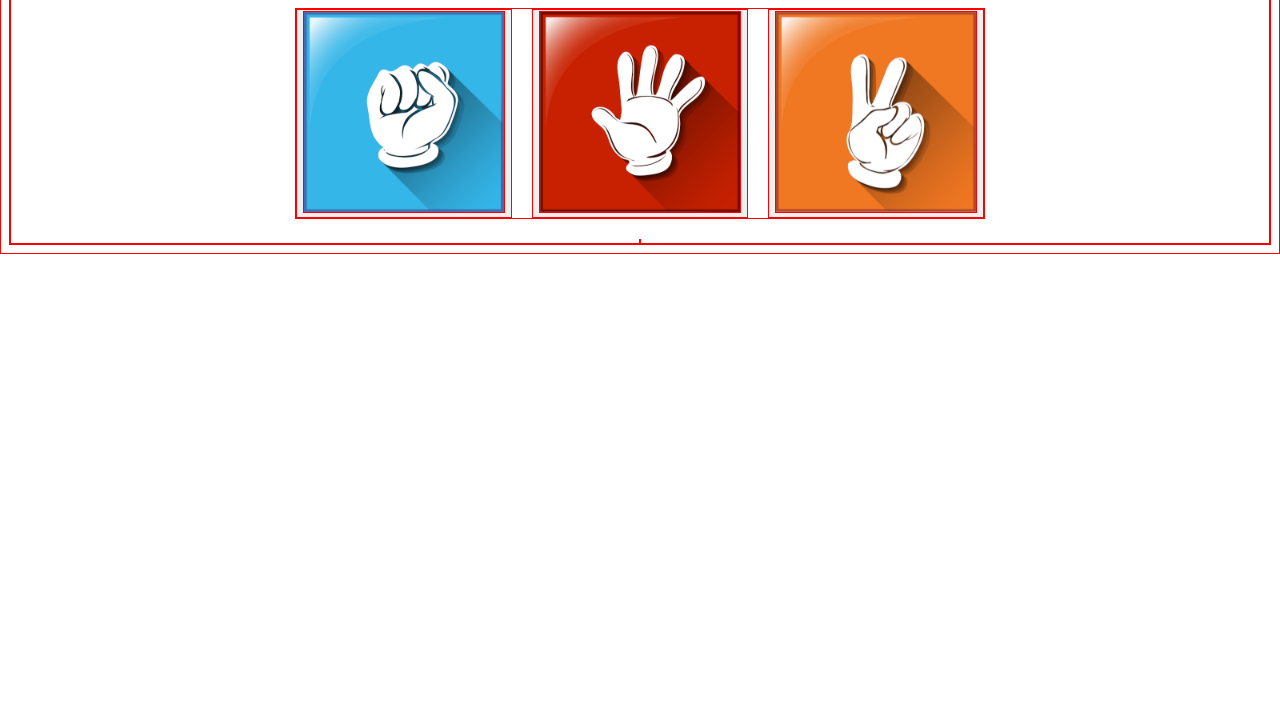
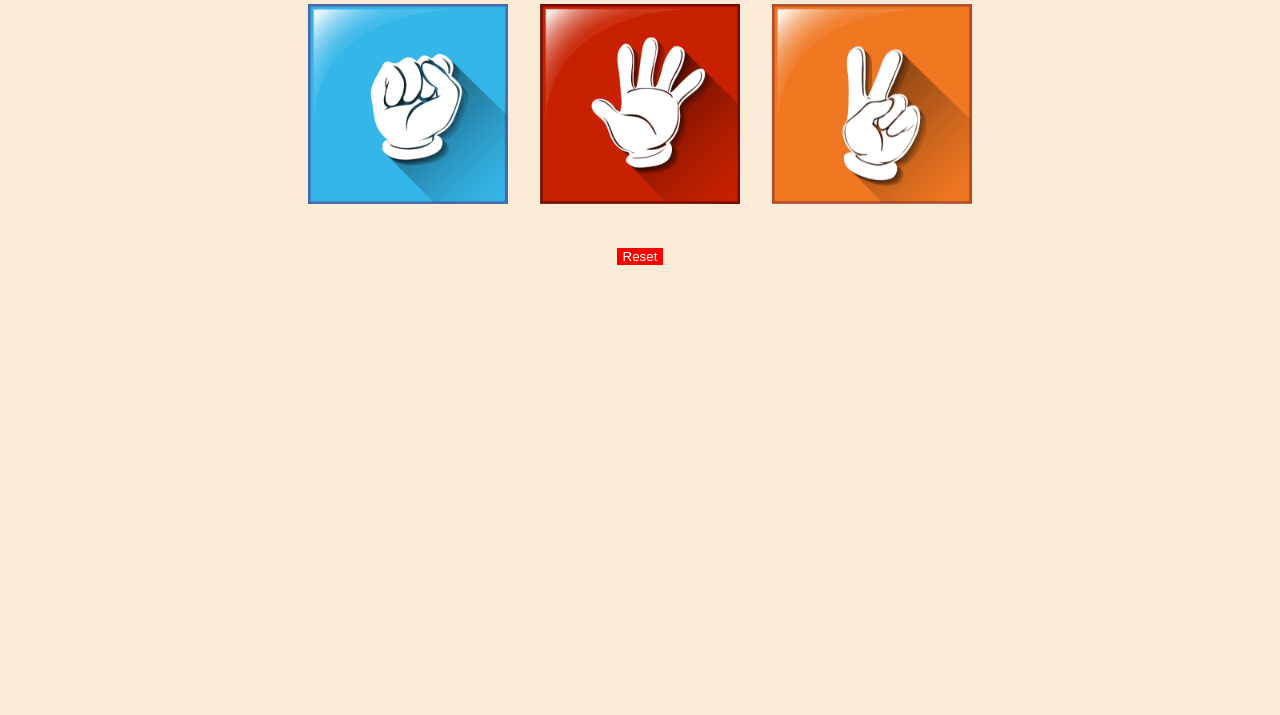
Before and after one commit to ShawnEdgell/rock-paper-scissors, a plain HTML site: page index.html in a window 1280 px wide. Shown: the part 85-800 px from the top of the page. Drawn offline with Linux system fonts and the light colour scheme.

Commit message:
added background colors, reset (refresh) button, text feedback should give consistant results

```diff
--- a/app.js
+++ b/app.js
@@ -34,13 +34,6 @@ function playRound(playerSelection, computerSelection) {
 
     scoreDiv.textContent = `Player: ${playerScore} - Computer: ${computerScore}`;
 
-    if (playerScore === 5) {
-        resultsDiv.textContent = "Congratulations! You win the game!";
-        resetGame();
-    } else if (computerScore === 5) {
-        resultsDiv.textContent = "Sorry, you lose the game.";
-        resetGame();
-    }
 }
 
 buttons.forEach(button => {
@@ -50,3 +43,9 @@ buttons.forEach(button => {
         playRound(playerSelection, computerSelection);
     });
 });
+
+const refreshButton = document.getElementById('refresh-button');
+
+refreshButton.addEventListener('click', () => {
+    location.reload(); // This reloads the page
+});
--- a/index.html
+++ b/index.html
@@ -12,13 +12,16 @@
     <h1>Rock, Paper, Scissors</h1>
 
     <div class="button-container">
-    <button id="rock"><img src="images/rock.png"></button>
-    <button id="paper"><img src="images/paper.png"></button>
-    <button id="scissors"><img src="images/scissors.png"></button>
+        <button id="rock" class="game-button"><img src="images/rock.png"></button>
+        <button id="paper" class="game-button"><img src="images/paper.png"></button>
+        <button id="scissors" class="game-button"><img src="images/scissors.png"></button>
     </div>
+    <button id="refresh-button">Reset</button> <!-- Add the refresh button -->
     <div id="results"></div>
     <div id="score"></div>
+
     </div>
+
 </body>
 
 <script src="app.js"></script>
--- a/styles.css
+++ b/styles.css
@@ -1,5 +1,6 @@
 * {
-    border: 1px solid red;
+    border: 0;
+    background-color: antiquewhite;
 }
 
 .main-container {
@@ -26,3 +27,9 @@ img {
     transition: transform 0.3s ease; /* Add a smooth transition effect */
     cursor: pointer; /* Change the cursor to a pointer on hover */
 }
+
+#refresh-button {
+    background-color: red;
+    color: white;
+    margin: 20px 0 30px 0;
+}
```
